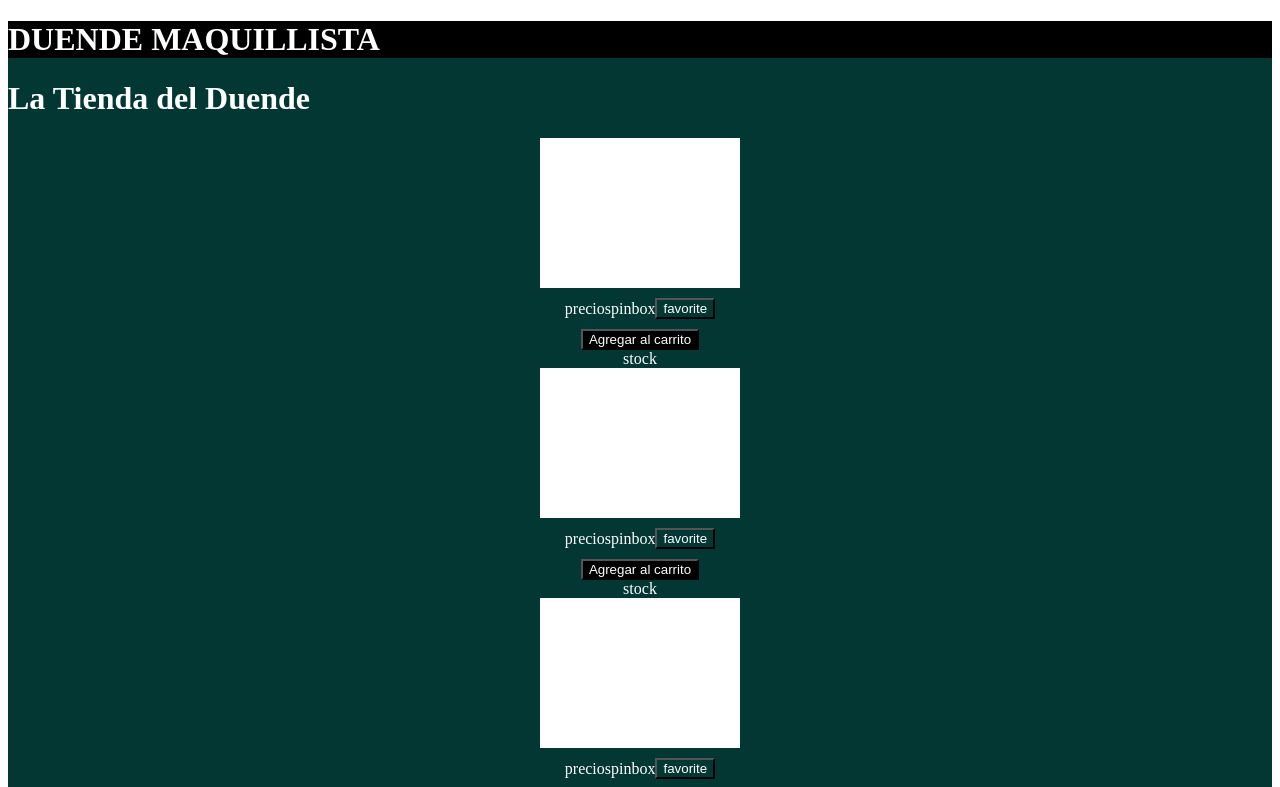
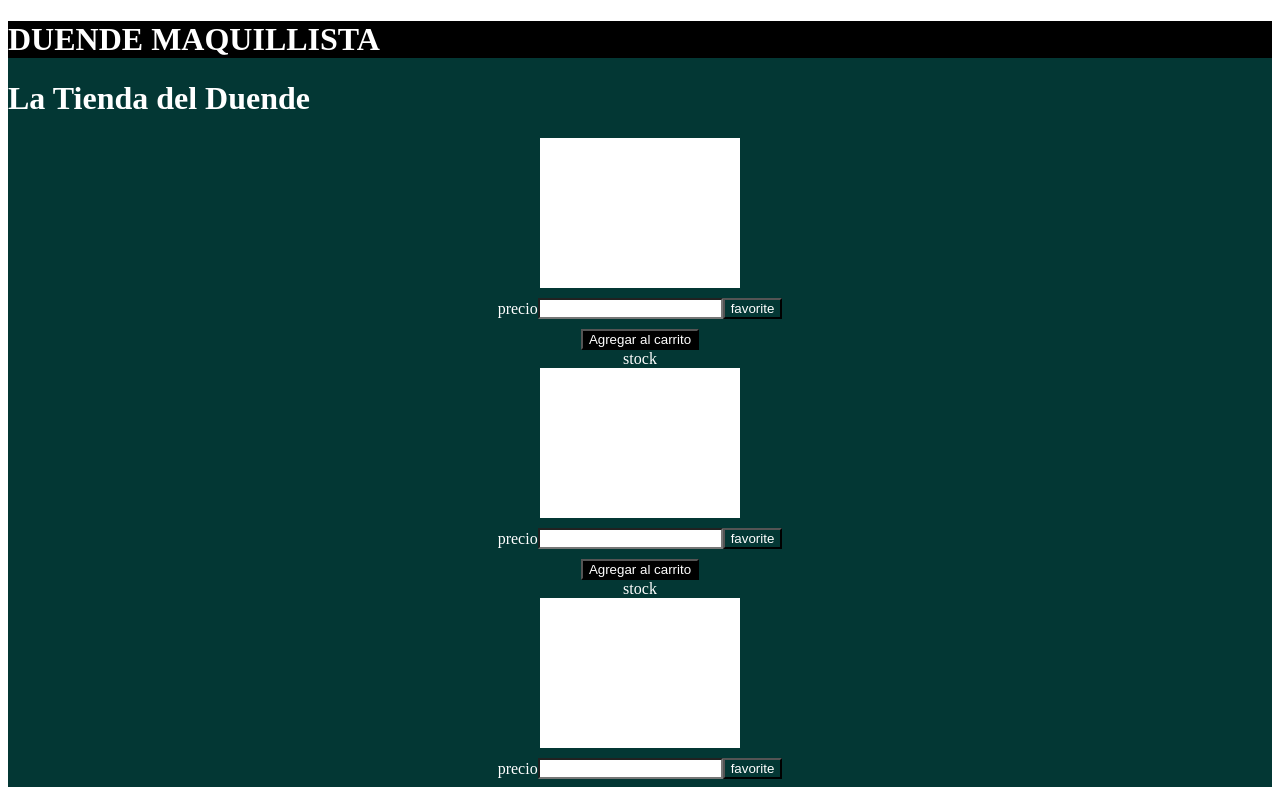
Before and after one commit to efmz200/DuendeMaquillista, a React app in the folder Codigo/: page / in a window 1280 px wide. Shown: the top 787 px of the page. Built offline with nearby package versions, Linux system fonts and the light colour scheme; no server answers; the HTML template or start-up script is replaced by a standard one.

Commit message:
categorias

```diff
--- a/Codigo/src/app/App.js
+++ b/Codigo/src/app/App.js
@@ -29,12 +29,12 @@ class App extends Component {
     }
 
     render() {
-        const tienda = new FrTienda(); // Instancia la clase FrTienda
+        //const tienda = new FrTienda(); // Instancia la clase FrTienda
 
         return (
             <div style={{ backgroundColor: "#033734" }}>
                 <Header />
-                {tienda.visualizarTienda()} {/* Llama al método para renderizar */}
+                <FrTienda/>
             </div>
         )
     }
--- a/Codigo/src/app/CarritoProductos.js
+++ b/Codigo/src/app/CarritoProductos.js
@@ -33,7 +33,8 @@ function CarritoProductos() {
                                             <span> precio</span>
                                         </div>
                                         <div className='col s3'>
-                                            <span>spinbox</span>
+                                            <span>spinbox3f3</span>
+                                            <input type="text" pattern="[0-9]*" />
                                         </div>
                                         <div className='col s3'>
                                             <button type="submit" className="btn" style={{ backgroundColor: "#033734",color: "#FFFFFF" }}>
--- a/Codigo/src/app/FrTienda.js
+++ b/Codigo/src/app/FrTienda.js
@@ -1,13 +1,13 @@
-import React from 'react';
+import React, {useEffect,useState }  from 'react';
 
-export default class FrTienda {
+/**export default class FrTienda {
     constructor() {
-    }
-     cancelareventos(e){
+    }*/
+function     cancelareventos(e){
         e.preventDefault();
     }
 
-     handleChange(e){
+function    handleChange(e){
         const {name,value }= e.target;
         this.setState({
             [name]: value
@@ -15,7 +15,7 @@ export default class FrTienda {
 
     }
 
-    visualizarCarrito(){
+function    visualizarCarrito(){
         const numColumnas = 4; // Cantidad de columnas que deseas
 
         // Un array de elementos JSX para representar las columnas
@@ -39,7 +39,8 @@ export default class FrTienda {
                                             <span> precio</span>
                                         </div>
                                         <div className='col s3'>
-                                            <span>spinbox</span>
+
+                                            <input type="number" name="cantidad" maxLength="16" style={{ backgroundColor: "#FFFFFF" }}/>
                                         </div>
                                         <div className='col s3'>
                                             <button type="submit" className="btn" style={{ backgroundColor: "#033734",color: "#FFFFFF" }}>
@@ -92,7 +93,7 @@ export default class FrTienda {
 
     }
 
-    visualizarPublicacion(){
+function   visualizarPublicacion(){
 
         const cuadro =  []
 
@@ -116,12 +117,12 @@ export default class FrTienda {
                                     <div style={{ display: "flex", justifyContent: "center" }}>
 
                                         <div style={{ marginTop: "10px" }}> {/* Agregar margen superior de 10px */}
-                                            <form onSubmit={this.cancelareventos} style={{ backgroundColor: "#FFFFFF", color: "#000000" }}>
+                                            <form onSubmit={cancelareventos} style={{ backgroundColor: "#FFFFFF", color: "#000000" }}>
                                                 <span>Si te interesa contratar el servicio de este makeup no dudes en escribirme</span>
                                                 <br/>
                                                 <div className="row">
                                                     <div className="col s8">
-                                                        <input name="Mensaje" onChange={this.handleChange} type="text" defaultValue="Me interesa, que precio tiene?" style={{border: "1px solid #000000" }}/>
+                                                        <input name="Mensaje" onChange={handleChange} type="text" defaultValue="Me interesa, que precio tiene?" style={{border: "1px solid #000000" }}/>
                                                     </div>
                                                     <div className="col s4">
                                                         <button type="submit" className="btn" style={{ backgroundColor: "#FFFFFF", color: "#000000", border: "1px solid #000000" }}>
@@ -213,34 +214,30 @@ export default class FrTienda {
 
         )
     }
-    visualizarCategoriaProductos(){
+function    visualizarCategoriaProductos(){
+    const [categorias, setCategorias] = useState([]);
+    const [numColumnas, setNumColumnas] = useState(0);
 
-        const categorias = [];
-
-
-
+    useEffect(() => {
         fetch('/api/contenido/getCategorias')
             .then(res => res.json())
-            .then(data =>{
+            .then(data => {
                 console.log(data);
-                categorias.push( data);
+                setCategorias(data);
+                setNumColumnas(categorias.length); // Establece el número de columnas
 
+            });
+    }, []);
 
-        console.log(categorias);
-
-
-        //console.log(categorias[0].length);
-
-        const numColumnas = 4;
-        console.log(numColumnas);
-
+    //console.log(numColumnas)
+    console.log(categorias)
 
 
     const columnas2 = [];
 
-        for (let i = 0; i < numColumnas; i++) {
+    for (let i = 0; i < categorias.length; i++) {
         columnas2.push(
-                    <div className="col s4" >
+            <div className="col s4">
                 <div className="card" style={{ backgroundColor: "#033734" }}>
                     <div className="card-content">
                                 <div style={{ display: "flex", justifyContent: "center" }}>
@@ -252,9 +249,10 @@ export default class FrTienda {
                                 </div>
                                 <div style={{ display: "flex", justifyContent: "center" }}>
 
-                                            <div style={{ marginTop: "10px" }}>
+                                    <div style={{ marginTop: "10px" }}> {/* Agregar margen superior de 10px */}
                                         <button type="submit" className="btn" style={{ backgroundColor: "#FFFFFF", color: "#000000" }}>
-                                                    Nombre producto
+
+                                            {categorias[i].nombre}
                                         </button>
                                     </div>
                                 </div>
@@ -264,16 +262,16 @@ export default class FrTienda {
             </div>
         );
     }
+
     return (
         <div className="row">
+            {columnas2}
+        </div>
+    );
+}
+function    visualizarProductos(categoria){
+        const numColumnas = 4; // Cantidad de columnas que deseas
 
-            {columnas2}
-        </div>)
-            });
-
-        }
-    visualizarProductos(categoria){
-        const numColumnas = 4; // Cantidad de columnas que deseas
 
         // Un array de elementos JSX para representar las columnas
         const columnas = [];
@@ -296,7 +294,7 @@ export default class FrTienda {
                                             <span> precio</span>
                                         </div>
                                         <div className='col s4'>
-                                            <span>spinbox</span>
+                                            <input type="number" name="cantidad" maxLength="16" style={{ backgroundColor: "#FFFFFF" }}/>
                                         </div>
                                         <div className='col s4'>
                                             <button type="submit" className="btn" style={{ backgroundColor: "#033734",color: "#FFFFFF" }}>
@@ -336,20 +334,22 @@ export default class FrTienda {
 
     }
 
-    visualizarTienda() {
+function    FrTienda() {
         return (
             <div>
                 <div style={{ color: "#FFFFFF" }}>
                     <h1>La Tienda del Duende</h1>
 
-                    {this.visualizarCategoriaProductos()}
-                    {this.visualizarProductos('categoria2')}
-                    {this.visualizarPublicacion()}
-                    {this.visualizarCarrito()}
+
+                    {visualizarProductos('categoria2')}
+                    {visualizarCategoriaProductos()}
+                    {visualizarPublicacion()}
+                    {visualizarCarrito()}
 
                 </div>
             </div>
         );
     }
 
-}
+//}
+export default FrTienda;
```
Lines whose indentation alone changed are shown as unchanged.
